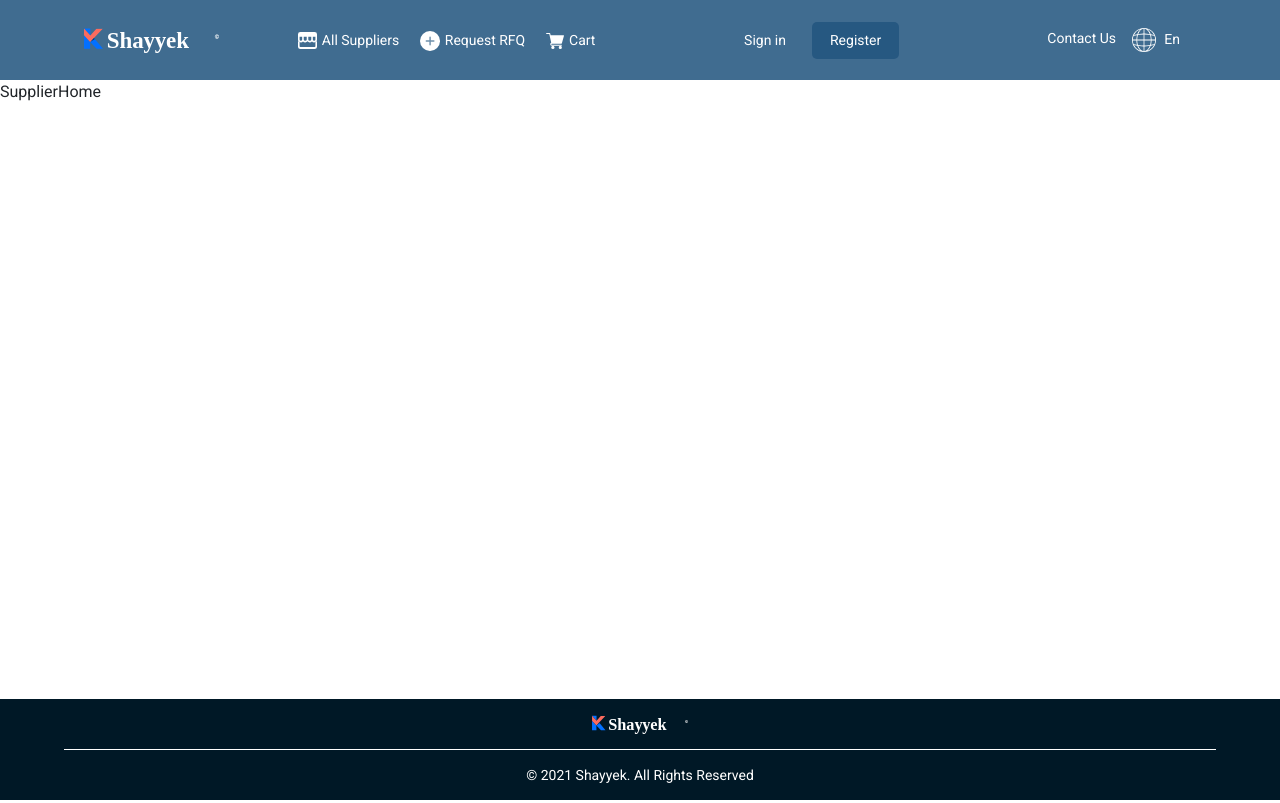
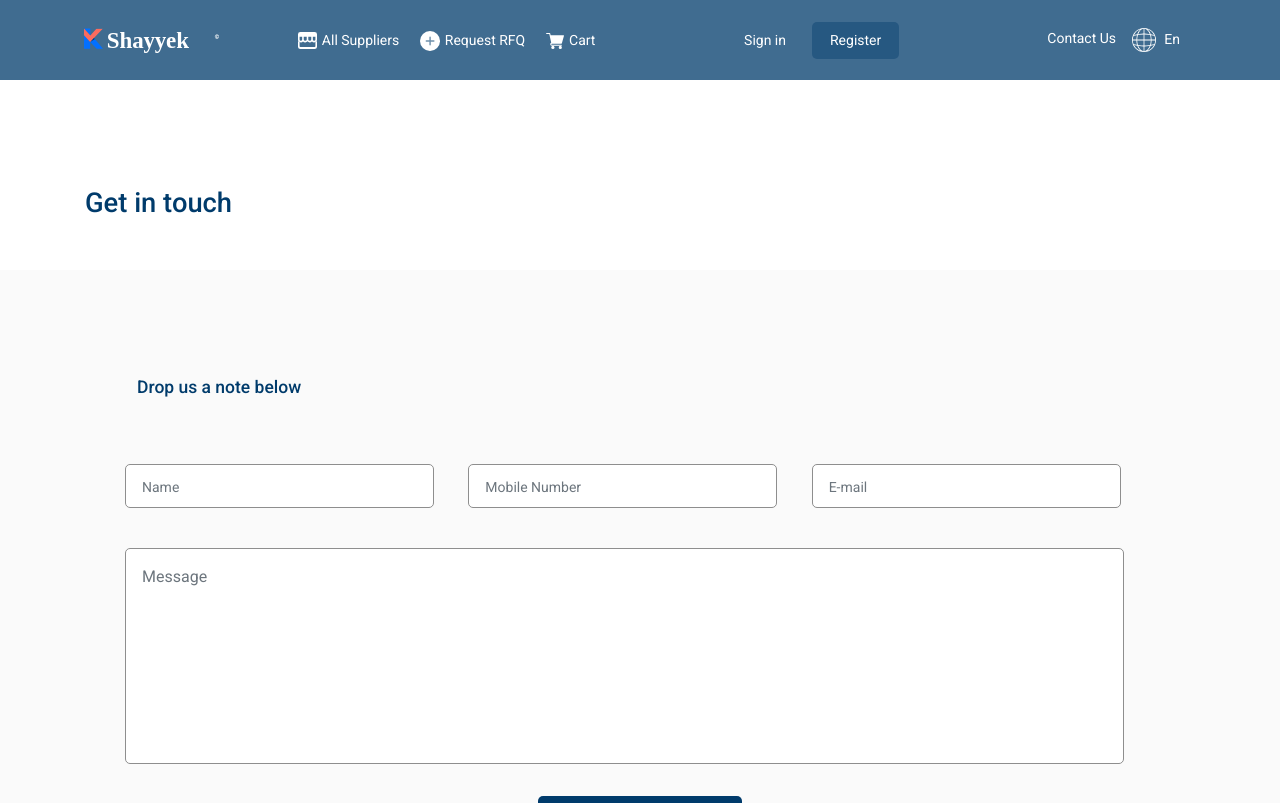
Before and after one commit to nour-gamal/Shayyek, a React (Create React App) app: page / in a window 1280 px wide. Shown: the top 803 px of the page. Built offline with nearby package versions, Linux system fonts and the light colour scheme; no server answers.

Commit message:
getInTouch

```diff
--- a/src/Modules/Home/GuestHome/Components/GetInTouch/GetInTouch.css
+++ b/src/Modules/Home/GuestHome/Components/GetInTouch/GetInTouch.css
@@ -9,7 +9,7 @@
 }
 .getInTouch .msgContainer{
     padding-bottom: 41px;
-    padding-top: 41px;
+    padding-top: 25px;
     background-color: #FAFAFA;
 }
 .getInTouch .input-field::placeholder
@@ -32,18 +32,19 @@
     color:#003B6B;
 }
 .getInTouch form{
-    padding-top: 42px;
+    padding-top: 34px;
 }
 .getInTouch textarea
 {
-    width: 98.5%;
-    margin-top: 24px;
+    resize: none;
     border-radius: 5px;
     border: 1px solid #8e8e8e;
     color: #8e8e8e;
-    padding-left: 8px;
-    padding-right: 8px;
 margin-bottom: 32px;
+padding-right: 16px;
+padding-left: 16px;
+padding-top: 16px;
+width: 97%;
 }
 .getInTouch textarea:focus
 {
@@ -59,3 +60,46 @@ text-align: center;
 padding-right: 50px;
 padding-left: 50px;
 }
+.getInTouch .error::placeholder
+{
+	color: red !important;
+}
+.getInTouch .error
+{
+	border-color: red !important;
+}
+
+.getInTouch  .errorMsg,.getInTouch  .passerrorMsg
+{
+	color: red !important;
+
+}
+.getInTouch .alert
+{
+    height: 25px;
+}
+.getInTouch p{
+	margin-bottom: 0;
+	height: 24px;
+}
+.getInTouch input[type=number]::-webkit-outer-spin-button,
+.getInTouch input[type=number]::-webkit-inner-spin-button {
+    -webkit-appearance: none;
+    margin: 0;
+}
+
+.getInTouch input[type=number] {
+    -moz-appearance:textfield;
+}
+@media only screen and (max-width: 768px) {
+    .getInTouch textarea
+{
+
+width: 100%;
+}
+.getInTouch .input-field
+{
+    width: 100%;
+    margin-top: 16px;
+}
+}
--- a/src/Modules/Home/GuestHome/Components/GetInTouch/GetInTouch.js
+++ b/src/Modules/Home/GuestHome/Components/GetInTouch/GetInTouch.js
@@ -1,37 +1,143 @@
-import React from "react";
+import React, { useState } from "react";
 import { Col, Container, Row } from "react-bootstrap";
+import { useSelector } from "react-redux";
+import { Alert } from "antd";
 import "./GetInTouch.css";
 function GetInTouch() {
+  const { currentLocal } = useSelector((state) => state.currentLocal);
+  const [email, setEmail] = useState("");
+  const [name, setName] = useState("");
+  const [mobile, setMobile] = useState("");
+  const [msg, setMsg] = useState("");
+  const [alert, setAlert] = useState(false);
+  const [succesAlert, setSuccesAlert] = useState(false);
+  const [failAlert, setFailAlert] = useState(false);
   const sendData = (e) => {
     e.preventDefault();
+    if (!name || !mobile || !msg) {
+      setAlert(true);
+      setFailAlert(true);
+      setTimeout(() => {
+        setFailAlert(false);
+      }, 3000);
+    } else {
+      setSuccesAlert(true);
+      setTimeout(() => {
+        setSuccesAlert(false);
+      }, 3000);
+      console.log(email, name, msg, mobile);
+    }
   };
+
   return (
     <div className="getInTouch">
       <Container>
-        <h1 className="f-27"> Get in touch</h1>
+        <h1 className="f-27">{currentLocal.home.getInTouch}</h1>
       </Container>
       <div className="msgContainer">
         <Container>
+          <div className="alert mb-5">
+            {succesAlert && (
+              <>
+                <Alert
+                  message={currentLocal.home.yourMessageSentSuccessfully}
+                  type="success"
+                />{" "}
+              </>
+            )}
+            {failAlert && (
+              <Alert
+                message={currentLocal.home.yourMessageSentnotSuccessfully}
+                type="error"
+              />
+            )}
+          </div>
           <div className="msgData">
-          <h5 className="f-17">Drop us a note below</h5>
+            <h5 className="f-17">{currentLocal.home.dropUsANoteBelow}</h5>
+
             <form onSubmit={sendData}>
               <Row>
                 <Col md={4} xs={12}>
-                <input className="input-field" placeholder="Name" />
+                  <p className="errorMsg">
+                    {alert && !name && (
+                      <>* {currentLocal.home.nameIsRequired}</>
+                    )}
+                  </p>
+                  <input
+                    className={
+                      alert && !name
+                        ? "error input-field form-control"
+                        : "input-field form-control"
+                    }
+                    placeholder={currentLocal.home.name}
+                    type="text"
+                    id="name"
+                    value={name}
+                    onChange={(e) => {
+                      setName(e.target.value);
+                    }}
+                  />
                 </Col>
                 <Col md={4} xs={12}>
-                <input className="input-field" placeholder="Mobile" />
+                  <p className="errorMsg">
+                    {alert && !mobile && (
+                      <>* {currentLocal.home.mobileNumberIsRequired}</>
+                    )}
+                  </p>
+                  <input
+                    className={
+                      alert && !mobile
+                        ? "error input-field form-control"
+                        : "input-field form-control"
+                    }
+                    placeholder={currentLocal.home.mobile}
+                    type="number"
+                    id="mobile"
+                    value={mobile}
+                    onChange={(e) => {
+                      setMobile(e.target.value);
+                    }}
+                  />
                 </Col>
                 <Col md={4} xs={12}>
-                <input className="input-field" placeholder="E-mail" />
+                  <p className="errorMsg"></p>
+
+                  <input
+                    className="input-field form-control"
+                    placeholder={currentLocal.home.email}
+                    type="email"
+                    id="email"
+                    value={email}
+                    onChange={(e) => {
+                      setEmail(e.target.value);
+                    }}
+                  />
                 </Col>
               </Row>
               <Row>
-              <textarea rows="8" cols="50" placeholder="Message"></textarea>
+                <p className="errorMsg mt-3">
+                  {alert && !msg && <>* {currentLocal.home.messageIsRequire}</>}
+                </p>
+
+                <textarea
+                  rows="8"
+
+                  cols="50"
+                  className={
+                    alert && !msg ? "error  form-control" : " form-control"
+                  }
+                  placeholder={currentLocal.home.msg}
+                  type="text"
+                  id="Message"
+                  value={msg}
+                  onChange={(e) => {
+                    setMsg(e.target.value);
+                  }}
+                ></textarea>
               </Row>
               <div className="button">
-                <button className="button-primary">
-                    Send Message
+                <button className="button-primary" type="submit">
+                  {currentLocal.home.sendMessage}
                 </button>
               </div>
             </form>
--- /dev/null
+++ b/src/Modules/Home/GuestHome/Components/ValueProposition/ValueProposition.js
@@ -0,0 +1,17 @@
+import React from "react";
+import "./ValueProposition.css";
+import { useSelector } from "react-redux";
+import { Container } from "react-bootstrap";
+function ValueProposition() {
+  const { currentLocal } = useSelector((state) => state.currentLocal);
+
+  return (
+    <div className="valueProposition">
+      <Container>
+        <h1 className="f-27">{currentLocal.home.getInTouch}</h1>
+      </Container>
+    </div>
+  );
+}
+
+export default ValueProposition;
--- a/src/Modules/Home/GuestHome/GuestHome.js
+++ b/src/Modules/Home/GuestHome/GuestHome.js
@@ -1,9 +1,11 @@
 import React from "react";
 import GetInTouch from "./Components/GetInTouch/GetInTouch";
+import ValueProposition from "./Components/ValueProposition/ValueProposition";
 function GuestHome() {
 	return (
 		<div>
 			<GetInTouch />
+			<ValueProposition />
 		</div>
 	);
 }
--- a/src/Modules/Home/Home.js
+++ b/src/Modules/Home/Home.js
@@ -6,7 +6,7 @@ import ContractorHome from "./ContractorHome/ContractorHome";
 import SupplierHome from "./SupplierHome/SupplierHome";
 import GuestHome from "./GuestHome/GuestHome";
 function Home() {
-	const userType = "supplier";
+	const userType = "a";
 	return (
 		<section>
 			<Navbar />
--- a/src/Resources/Arabic.js
+++ b/src/Resources/Arabic.js
@@ -122,4 +122,20 @@ export const ar = {
 		includeInstallation: "شامل التركيب",
 		notes: "ملحوظات",
 	},
+	home: {
+		email: "البريد الالكتروني",
+		name: "الاسم",
+		mobile: "رقم الهاتف",
+		msg:"رسالة",
+		nameIsRequired: "الاسم مطلوب",
+		mobileNumberIsRequired: "رقم الهاتف مطلوب",
+		messageIsRequire: "الرسالة مطلوبه",
+		yourMessageSentSuccessfully:"رسالتك ارسلت بنجاح",
+		yourMessageSentnotSuccessfully:"رسالتك لم ترسل بنجاح",
+        sendMessage:"ارسل الرسالة",
+		getInTouch:"تواصل معانا",
+        dropUsANoteBelow:"اترك لنا ملاحظه",
+
+
+	},
 };
--- a/src/Resources/English.js
+++ b/src/Resources/English.js
@@ -75,20 +75,19 @@ export const en = {
     forgetPassword: "Forget Password ?",
     didHaveAnAcount: "Didn’t Have an acount ?",
     registerNow: "Register Now !",
-		signInWithMobileNumber:"Sign in With Mobile Number ?",
-		signInWithMobileEmail:"Sign in With E-mail ?",
+    signInWithMobileNumber: "Sign in With Mobile Number ?",
+    signInWithMobileEmail: "Sign in With E-mail ?",
     confirmPassword: "Confirm Password",
-		save:"Save",
-		forgetPasswordTitle:"forget Password ",
-		RememberYourPassword:"Remember Your Password?",
-		send:"Send",
-		emailIsRequired:"Email is required",
-		passwordIsRequired:"password is required",
-		confirmPasswordIsRequired:"confirm Password is required",
-		ResetPassword:"Reset Password",
-		passwordConfirmationDoesnotMatch:"password confirmation doesn't match",
-		mobileNumberIsRequired:"mobileNumber is required"
-
+    save: "Save",
+    forgetPasswordTitle: "forget Password ",
+    RememberYourPassword: "Remember Your Password?",
+    send: "Send",
+    emailIsRequired: "Email is required",
+    passwordIsRequired: "password is required",
+    confirmPasswordIsRequired: "confirm Password is required",
+    ResetPassword: "Reset Password",
+    passwordConfirmationDoesnotMatch: "password confirmation doesn't match",
+    mobileNumberIsRequired: "mobileNumber is required",
   },
   profilePage: {
     completedPercentage: "40% Completed",
@@ -125,4 +124,19 @@ export const en = {
     includeInstallation: "Include Installation",
     notes: "Notes",
   },
+  home: {
+    email: "E-mail",
+    name: "Name",
+    mobile: "Mobile Number",
+    msg: "Message",
+    nameIsRequired: "Name is required",
+    mobileNumberIsRequired: "MobileNumber is required",
+    messageIsRequire: "Message is require",
+    yourMessageSentSuccessfully:"Your Message Sent Successfully",
+        yourMessageSentnotSuccessfully:"Your Message not Sent Successfully",
+        sendMessage:"Send Message",
+        getInTouch:"Get in touch",
+        dropUsANoteBelow:"Drop us a note below"
+
+  },
 };
```
Also changed, not shown: src/Modules/Home/GuestHome/Components/ValueProposition/ValueProposition.css (added), src/Modules/Home/network.js (indentation only). Lines whose indentation alone changed are shown as unchanged.
